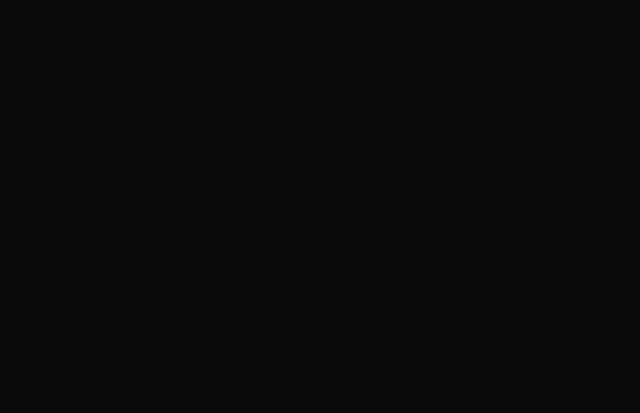
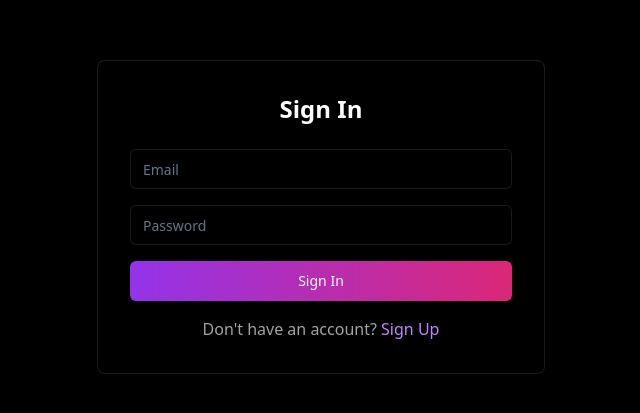
Before and after one commit to Tmalone1250/agent-zero, a React (Vite) app: page /auth/signin in a window 1280 px wide. Before the commit this address had no page. Shown: the part 183-596 px from the top of the page, without its empty margins (319-959 px from the left). Built offline with nearby package versions, Linux system fonts and the light colour scheme.

Commit message:
Fix import error for Auth page
Resolved build errors related to the missing Auth page in src/App.tsx. Updated the import statement to ensure the application compiles successfully.
[skip gpt_engineer]

```diff
--- a/src/App.tsx
+++ b/src/App.tsx
@@ -14,7 +14,7 @@ const App = () => {
         <Route path="/my-agents" element={<MyAgents />} />
         <Route path="/academic-assistant" element={<AcademicAssistant />} />
         <Route path="/dashboard" element={<Dashboard />} />
-        <Route path="/auth" element={<Auth />} />
+        <Route path="/auth/*" element={<Auth />} />
       </Routes>
     </Router>
   );
--- /dev/null
+++ b/src/pages/Auth.tsx
@@ -0,0 +1,15 @@
+import { Routes, Route, Navigate } from "react-router-dom";
+import SignIn from "./SignIn";
+import SignUp from "./SignUp";
+
+const Auth = () => {
+  return (
+    <Routes>
+      <Route path="signin" element={<SignIn />} />
+      <Route path="signup" element={<SignUp />} />
+      <Route path="/" element={<Navigate to="signin" replace />} />
+    </Routes>
+  );
+};
+
+export default Auth;
```
